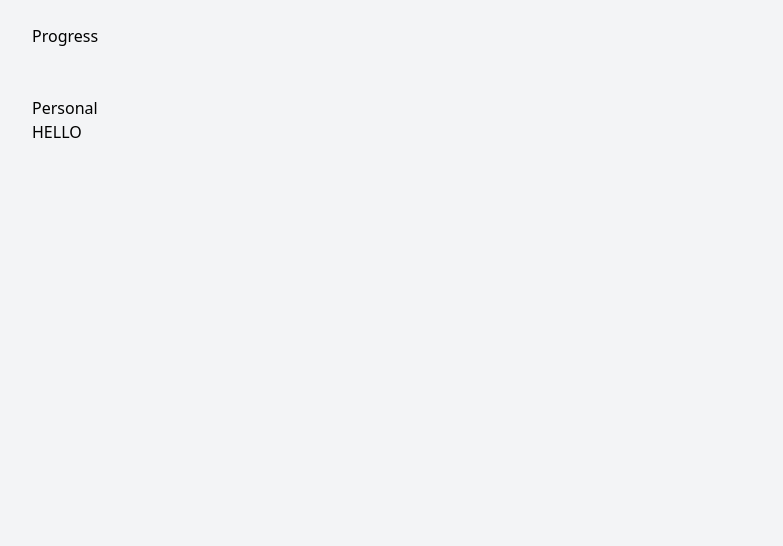
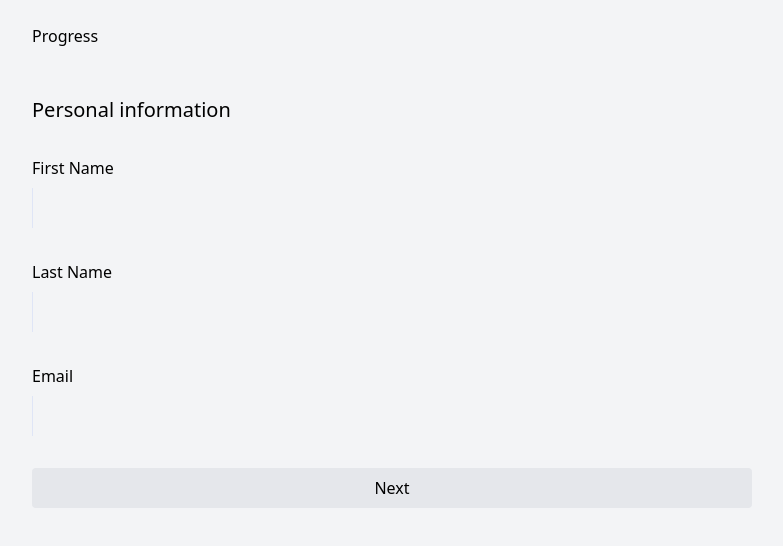
Before and after one commit to daphnee-jeune/multipstep-form, a React (Vite) app: page / in a window 1280 px wide. Shown: the top 546 px of the page, without its empty margins (248-1031 px from the left). Built offline with nearby package versions, Linux system fonts and the light colour scheme.

Commit message:
implement personal page

```diff
--- a/src/layouts/Layout.tsx
+++ b/src/layouts/Layout.tsx
@@ -6,7 +6,6 @@ const Layout = () => {
     <main className="p-6 space-y-12 max-w-3xl mx-auto">
       <ProgressIndicator />
       <Outlet />
-      HELLO
     </main>
   );
 };
--- a/src/pages/PersonalInfoPage.tsx
+++ b/src/pages/PersonalInfoPage.tsx
@@ -1,10 +1,42 @@
-
 const PersonalInfoPage = () => {
   return (
-    <div>
-      Personal
-    </div>
-  )
-}
+    <form className="flex flex-col gap-8">
+      <h1 className="text-xl">Personal information</h1>
+      <div className="flex flex-col gap-y-2">
+        <label htmlFor="firstname">First Name</label>
+        <input
+          type="text"
+          id="firstname"
+          required
+          className="border-l border-[#dfe5f6] focus:bg-gray-200 outline-none p-2 focus:rounded-sm focus:text-[#2A004E] text-black"
+        />
+      </div>
+      <div className="flex flex-col gap-y-2">
+        <label htmlFor="lastname">Last Name</label>
+        <input
+          type="text"
+          id="lastname"
+          required
+          className="border-l border-[#dfe5f6] focus:bg-gray-200 outline-none p-2 focus:rounded-sm focus:text-[#2A004E] text-black"
+        />
+      </div>
+      <div className="flex flex-col gap-y-2">
+        <label htmlFor="email">Email</label>
+        <input
+          type="text"
+          id="email"
+          required
+          className="border-l border-[#dfe5f6] focus:bg-gray-200 outline-none p-2 focus:rounded-sm focus:text-[#2A004E] text-black"
+        />
+      </div>
+      <button
+        type="submit"
+        className="p-2 bg-gray-200 rounded transition-colors hover:bg-[#dfe5f6]"
+      >
+        Next
+      </button>
+    </form>
+  );
+};
 
-export default PersonalInfoPage
+export default PersonalInfoPage;
```
